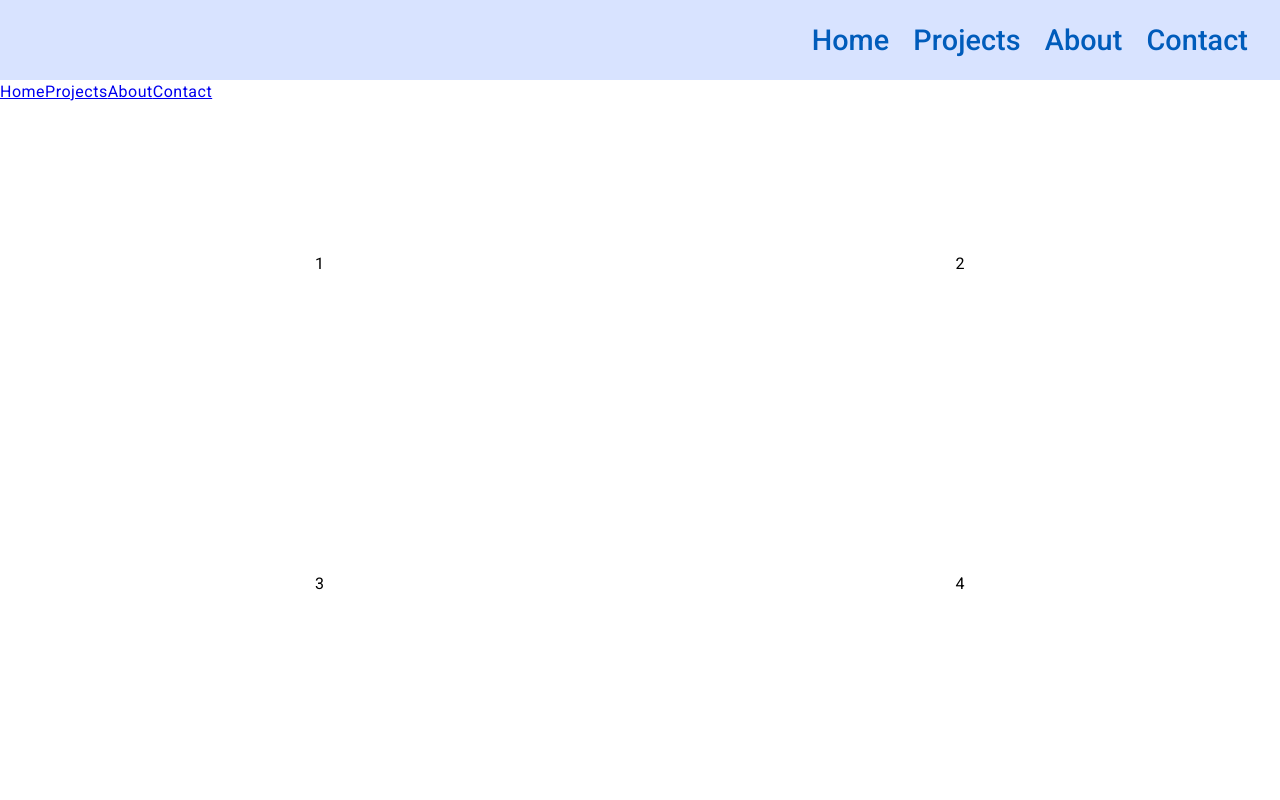
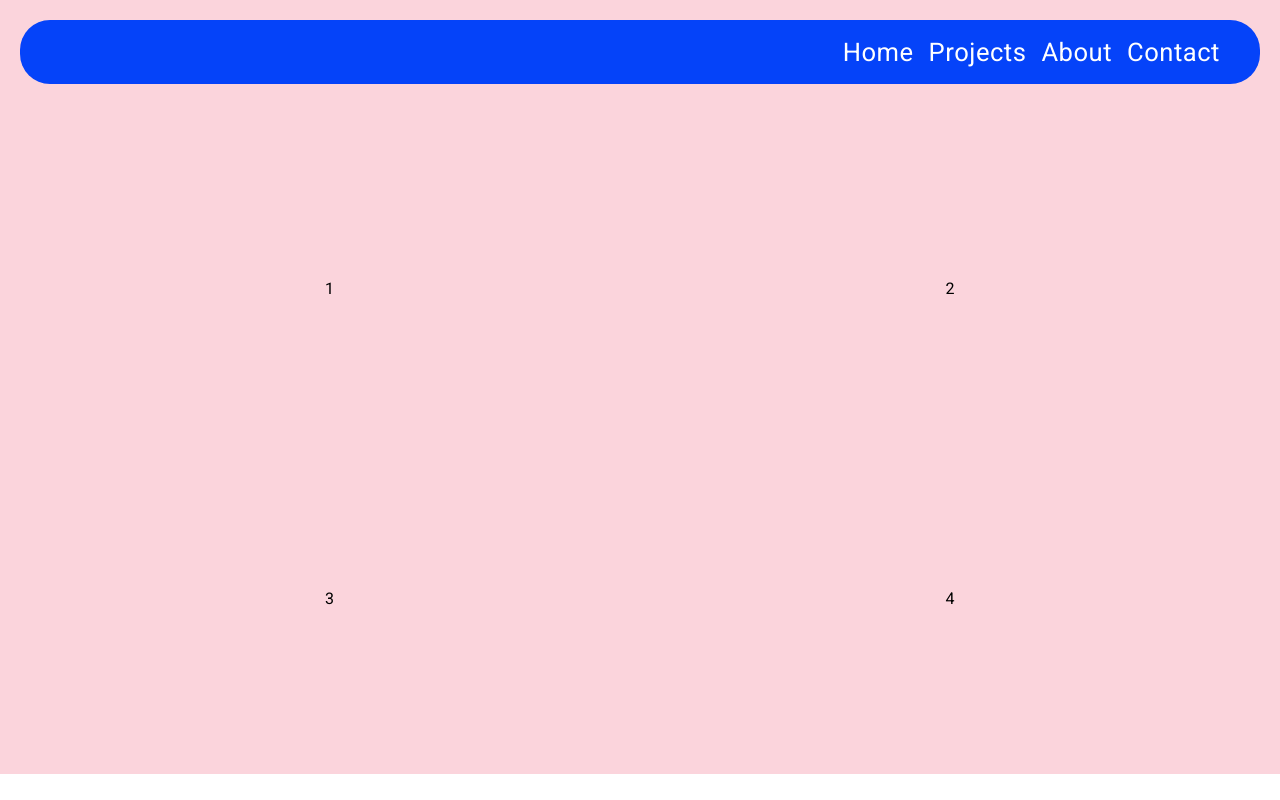
Before and after one commit to DePlaced/deplaced.github.io, an Angular app in the folder deplace-tech/: page /projects in a window 1280 px wide. Built offline with nearby package versions, Linux system fonts and the light colour scheme.

Commit message:
changed the design

```diff
--- a/deplace-tech/src/app/app.component.html
+++ b/deplace-tech/src/app/app.component.html
@@ -1,2 +1,4 @@
-<app-header></app-header>
-<router-outlet />
+<div class="web-container">
+    <app-header></app-header>
+    <router-outlet />
+</div>
--- a/deplace-tech/src/app/app.component.scss
+++ b/deplace-tech/src/app/app.component.scss
@@ -0,0 +1,4 @@
+.web-container{
+    background-color: #fbd4dc;
+    padding: 20px;
+}
--- a/deplace-tech/src/app/components/header/header.component.html
+++ b/deplace-tech/src/app/components/header/header.component.html
@@ -5,23 +5,17 @@
       </mat-icon>
     </div>
     <div *ngIf="!(isMobile$ | async)" class="toolbar-btn-container">
-      <a mat-button class="toolbar-btn" routerLink="/" routerLinkActive="active" ariaCurrentWhenActive="page">
+      <a class="toolbar-btn" routerLink="/" routerLinkActive="active" ariaCurrentWhenActive="page">
         Home
       </a>
-      <a mat-button class="toolbar-btn" routerLink="/projects" routerLinkActive="active" ariaCurrentWhenActive="page">
+      <a class="toolbar-btn" routerLink="/projects" routerLinkActive="active" ariaCurrentWhenActive="page">
         Projects
       </a>
-      <a mat-button class="toolbar-btn" routerLink="/about" routerLinkActive="active" ariaCurrentWhenActive="page">
+      <a class="toolbar-btn" routerLink="/about" routerLinkActive="active" ariaCurrentWhenActive="page">
         About
       </a>
-      <a mat-button class="toolbar-btn" routerLink="/contact" routerLinkActive="active" ariaCurrentWhenActive="page">
+      <a class="toolbar-btn" routerLink="/contact" routerLinkActive="active" ariaCurrentWhenActive="page">
         Contact
       </a>
     </div>
   </header>
-  <div class="mobile-menu" [class.active]="mobileMenuActive">
-    <a routerLink="/" routerLinkActive="active" ariaCurrentWhenActive="page">Home</a>
-    <a routerLink="/projects" routerLinkActive="active" ariaCurrentWhenActive="page">Projects</a>
-    <a routerLink="/about" routerLinkActive="active" ariaCurrentWhenActive="page">About</a>
-    <a routerLink="/contact" routerLinkActive="active" ariaCurrentWhenActive="page">Contact</a>
-  </div>
--- a/deplace-tech/src/app/components/header/header.component.scss
+++ b/deplace-tech/src/app/components/header/header.component.scss
@@ -1,24 +1,32 @@
 
 .header-container {
   min-height: 10%;
-  background: #d8e3ff;
+  background: #0543f9;
   display: flex;
   flex-direction: row;
   justify-content: flex-end;
   align-items: center;
-  padding: 0 20px;
+  padding: 0  20px;
+  border-radius: 30px;
+  margin-bottom: 50px;
 }
 
 .toolbar-btn-container {
   display: flex;
+  flex-direction: row;
   justify-content: space-between;
   align-items: center;
+  margin: 20px;
 }
 
 .toolbar-btn {
-  font-size: 1.8rem;
+  font-size: 1.6rem;
   cursor: pointer;
+  color: white;
+  text-decoration: none;
+  margin-left: 15px;
 }
+
 
 .burger-menu {
   cursor: pointer;
--- a/deplace-tech/src/app/components/project-page/project-page.component.scss
+++ b/deplace-tech/src/app/components/project-page/project-page.component.scss
@@ -1,4 +1,9 @@
+.gridbox{
+  border-radius: 30px;
+}
+
 .gridbox:hover{
-  background-color: grey;
+  border-radius: 30px;
+  background: #ff5052;
   cursor: pointer;
 }
```
Also changed, not shown: 1 other file (tests, documents, lock files or other folders).
